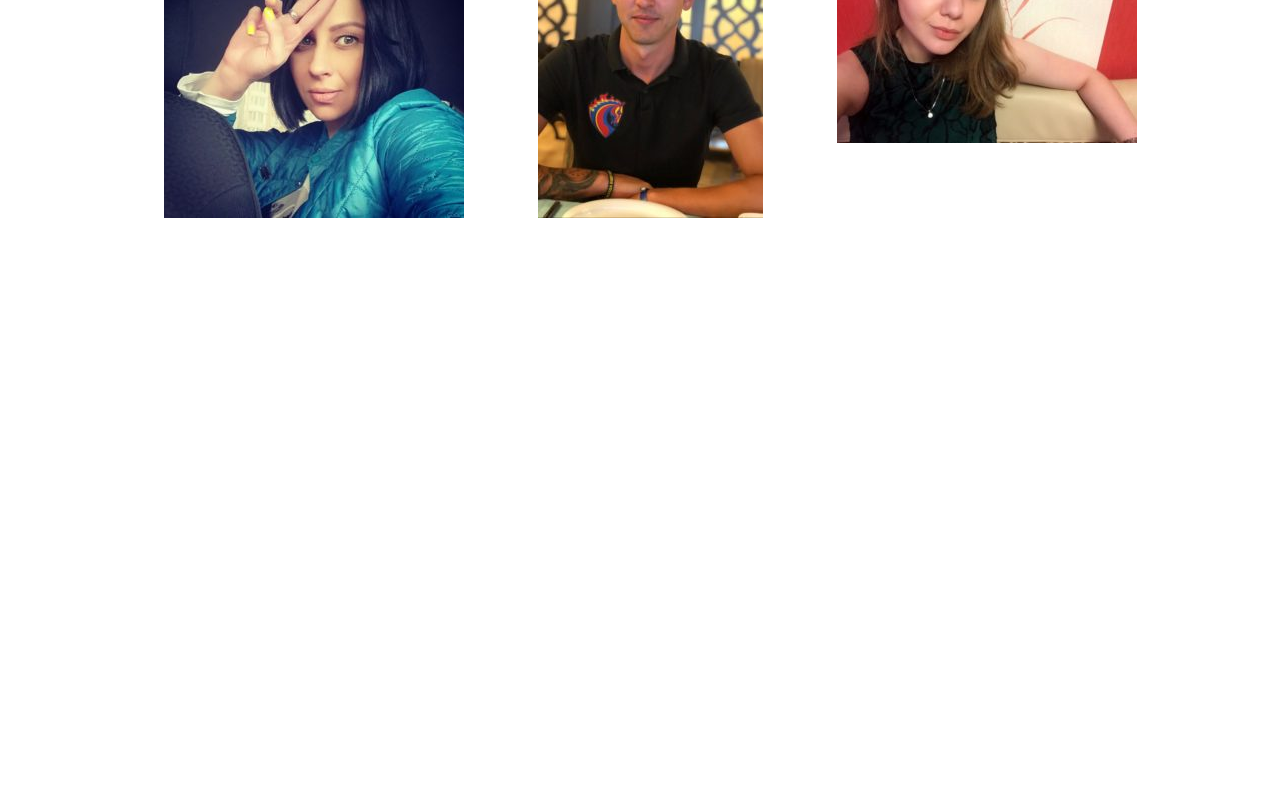
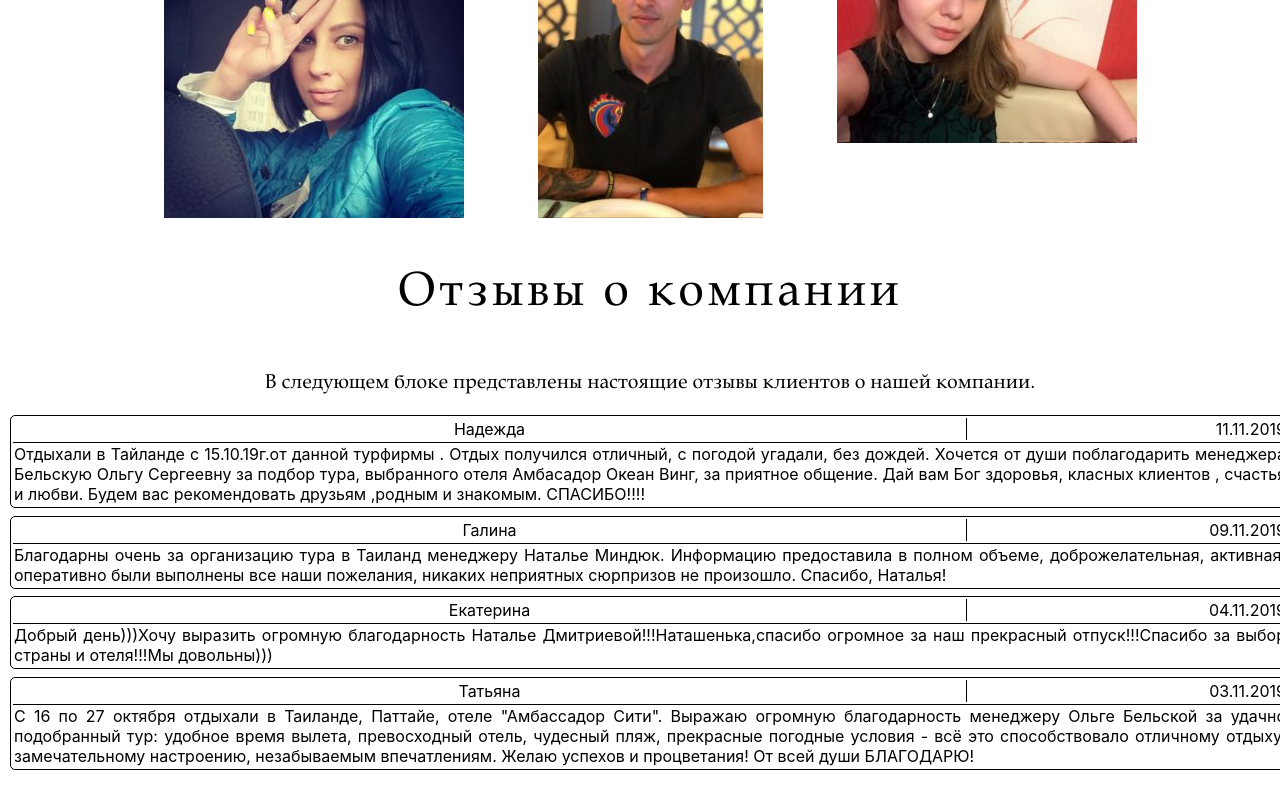
Before and after one commit to Locked15/Landing-Page, a React (Create React App) app: page / in a window 1280 px wide. Shown: the part 4732-5532 px from the top of the page. Before the commit the page ends 4959 px from the top, so only its background shows below. Built offline with nearby package versions, Linux system fonts and the light colour scheme.

Commit message:
Landing page is completed. Last part (review) has been added.

```diff
--- /dev/null
+++ b/src/Components/Body/LastPart/Ender.js
@@ -0,0 +1,13 @@
+import React from 'react';
+
+function Ender() {
+    return (
+        <div>
+            <p style={{height: '5%'}}>
+
+            </p>
+        </div>
+    )
+}
+
+export default Ender;
--- /dev/null
+++ b/src/Components/Body/LastPart/ReviewElement.js
@@ -0,0 +1,26 @@
+import React from "react";
+import '../Styles/general.css';
+
+function ReviewElement({ props }) {
+	return (
+		<div>
+			<table className="review-table">
+                <tr>
+                    <td>
+                        {props.name}
+                    </td>
+
+                    <td>{props.date}</td>
+                </tr>
+
+                <tr>
+                    <td colSpan={2}>
+                        {props.content}
+                    </td>
+                </tr>
+            </table>
+		</div>
+	)
+}
+
+export default ReviewElement;
--- /dev/null
+++ b/src/Components/Body/LastPart/Reviews.js
@@ -0,0 +1,61 @@
+import React from "react";
+import ReviewElement from "./ReviewElement";
+import "../Styles/general.css";
+
+function Reviews() {
+	const reviews = [
+		{
+			key: 0,
+			review: {
+				name: "Надежда",
+				date: "11.11.2019",
+				content:
+					"Отдыхали в Тайланде с 15.10.19г.от данной турфирмы . Отдых получился отличный, с погодой угадали, без дождей. Хочется от души поблагодарить менеджера Бельскую Ольгу Сергеевну за подбор тура, выбранного отеля Амбасадор Океан Винг, за приятное общение. Дай вам Бог здоровья, класных клиентов , счастья и любви. Будем вас рекомендовать друзьям ,родным и знакомым. СПАСИБО!!!!",
+			},
+		},
+
+		{
+			key: 1,
+			review: {
+				name: "Галина",
+				date: "09.11.2019",
+				content:
+					"Благодарны очень за организацию тура в Таиланд менеджеру Наталье Миндюк. Информацию предоставила в полном объеме, доброжелательная, активная, оперативно были выполнены все наши пожелания, никаких неприятных сюрпризов не произошло. Спасибо, Наталья!",
+			},
+		},
+
+		{
+			key: 2,
+			review: {
+				name: "Екатерина",
+				date: "04.11.2019",
+				content:
+					"Добрый день)))Хочу выразить огромную благодарность Наталье Дмитриевой!!!Наташенька,спасибо огромное за наш прекрасный отпуск!!!Спасибо за выбор страны и отеля!!!Мы довольны)))",
+			},
+		},
+
+		{
+			key: 3,
+			review: {
+				name: "Татьяна",
+				date: "03.11.2019",
+				content:
+					'С 16 по 27 октября отдыхали в Таиланде, Паттайе, отеле "Амбассадор Сити". Выражаю огромную благодарность менеджеру Ольге Бельской за удачно подобранный тур: удобное время вылета, превосходный отель, чудесный пляж, прекрасные погодные условия - всё это способствовало отличному отдыху, замечательному настроению, незабываемым впечатлениям. Желаю успехов и процветания! От всей души БЛАГОДАРЮ!',
+			},
+		},
+	];
+
+	return (
+		<div>
+			<h3 className="header-text">Отзывы о компании</h3>
+            <p>
+                В следующем блоке представлены настоящие отзывы клиентов о нашей компании.
+            </p>
+			{reviews.map(review => {
+				return <ReviewElement key={review.key} props={review.review} />;
+			})}
+		</div>
+	)
+}
+
+export default Reviews;
--- a/src/Components/Body/MainContent.js
+++ b/src/Components/Body/MainContent.js
@@ -11,6 +11,8 @@ import ToursToChina from "./InfoAboutTours/ToursToChina";
 import ToursToRussia from "./InfoAboutTours/ToursToRussia";
 
 import Consultants from "./LastPart/Consultants";
+import Reviews from "./LastPart/Reviews";
+import Ender from "./LastPart/Ender";
 
 function MainContent() {
 	return (
@@ -26,6 +28,8 @@ function MainContent() {
 			<ToursToRussia />
 
             <Consultants />
+            <Reviews />
+			<Ender />
 		</main>
 	);
 }
--- a/src/Components/Body/Styles/general.css
+++ b/src/Components/Body/Styles/general.css
@@ -96,6 +96,34 @@ img.left {
 }
 /* #endregion */
 
+/* #region Стили таблиц. */
+table.review-table {
+	width: 100%;
+	border: 0.5px solid black;
+	margin-bottom: 7.5px;
+	border-radius: 5px;
+}
+
+table.review-table tr:first-child td:first-child {
+	width: 75%;
+	border-right: 0.5px solid black;
+	text-align: center;
+}
+
+table.review-table tr td:nth-child(2) {
+	width: 25%;
+	text-align: end;
+}
+
+table.review-table tr:nth-child(2) td {
+	border-top: 0.5px solid black;
+}
+
+table.review-table tr:nth-child(2) td {
+	text-align: justify;
+}
+/* #endregion */
+
 @media screen and (max-width: 1320px) {
 	.mainThreeSlidesDesign {
 		display: flex;
```
Also changed, not shown: src/resources/Content/Review.txt.
